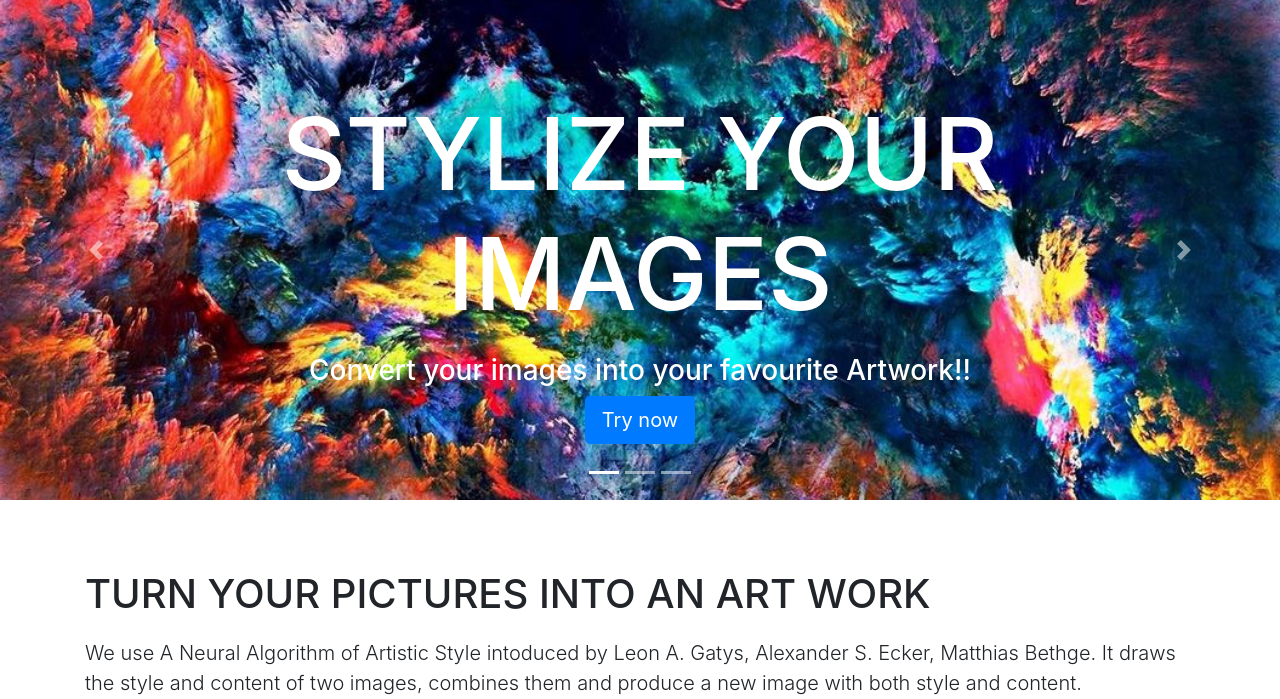
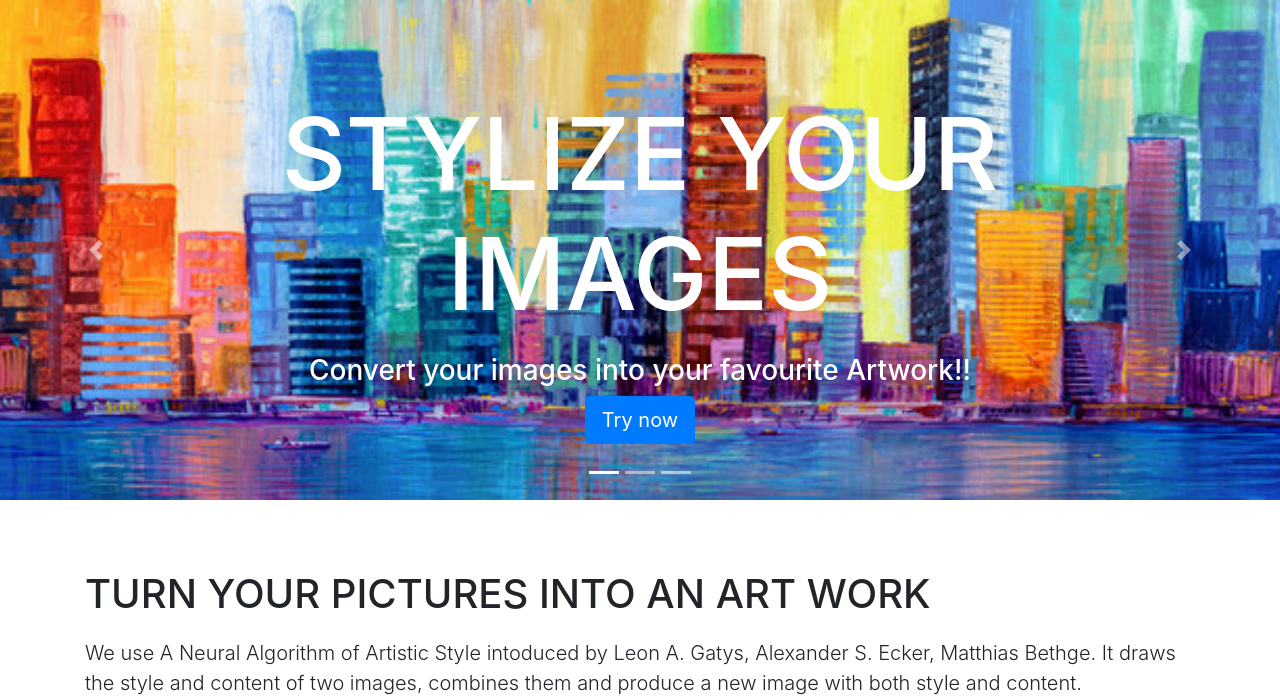
Before and after one commit to avgupt/NeuralArt, a Flask app: page / in a window 1280 px wide. Shown: the part 56-755 px from the top of the page. Run offline with Flask 2, Linux system fonts and the light colour scheme; some libraries are stand-ins or nearby versions.

Commit message:
changed the bg img of first carousal page

```diff
--- a/NeuralArt/templates/index.html
+++ b/NeuralArt/templates/index.html
@@ -55,7 +55,7 @@ h1 {
     </ol>
     <div class="carousel-inner">
       <div class="carousel-item active">
-        <img src="../static/img/bg1.jpg" class="d-block w-100 my-img" alt="...">
+        <img src="../static/img/buildings.jpg" class="d-block w-100 my-img" alt="...">
         <div class="carousel-caption d-none d-md-block">
             <h1 style = "font-size: 100px">STYLIZE YOUR IMAGES</h1>
             <h3>Convert your images into your favourite Artwork!!</h3>
```
